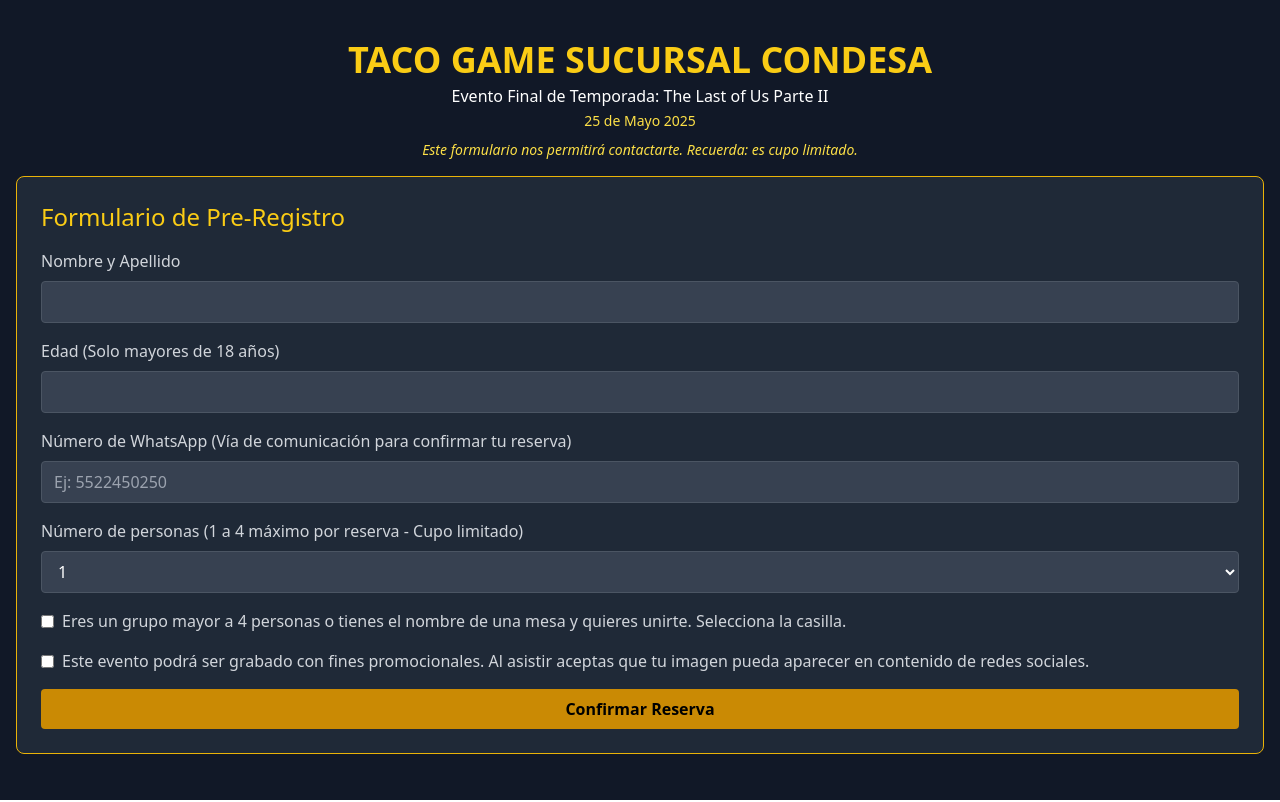
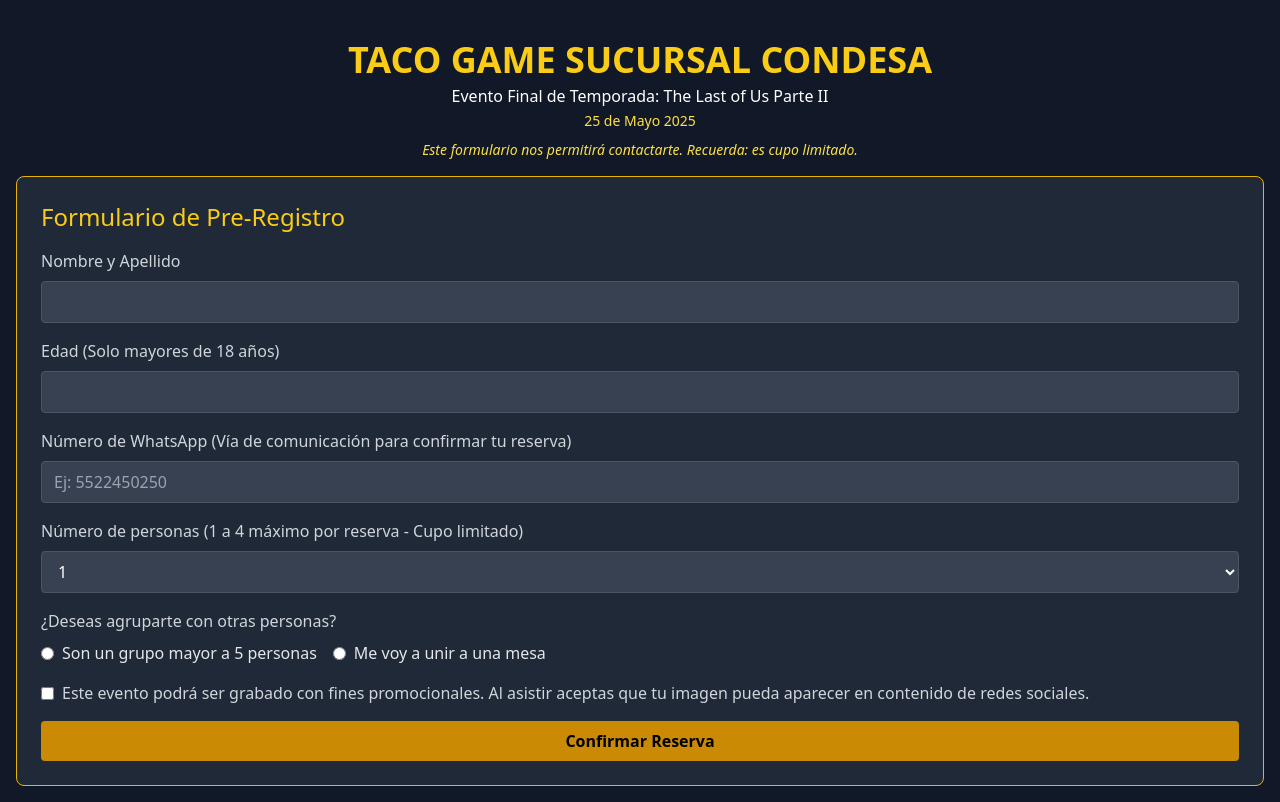
Before and after one commit to EpicFandom/reservas-taco-game, a React (Create React App) app: page / in a window 1280 px wide. Built offline with nearby package versions, Linux system fonts and the light colour scheme.

Commit message:
Fix: validación exclusiva para nombre de mesa y mejora del mensaje de confirmación

```diff
--- a/src/components/ReservationForm.js
+++ b/src/components/ReservationForm.js
@@ -7,27 +7,18 @@
     age: '',
     whatsapp: '',
     people: 1,
-    tableName: '',
-    joinTableName: '',
+    mesaOption: '',
+    nombreMesaCrear: '',
+    nombreMesaUnirse: '',
     acceptRecording: false,
   });
 
-  const [showGroupOptions, setShowGroupOptions] = useState(false);
-
   const handleChange = (e) => {
     const { name, value, type, checked } = e.target;
-
-    // Lógica para asegurar que solo un campo de grupo esté activo
-    if (name === 'tableName' && value !== '') {
-      setFormData((prev) => ({ ...prev, [name]: value, joinTableName: '' }));
-    } else if (name === 'joinTableName' && value !== '') {
-      setFormData((prev) => ({ ...prev, [name]: value, tableName: '' }));
-    } else {
     setFormData((prev) => ({
       ...prev,
       [name]: type === 'checkbox' ? checked : value,
     }));
-    }
   };
 
   const validarNombre = (nombre) => {
@@ -35,15 +26,13 @@
     return partes.length >= 2 && partes.every(p => p.length >= 3);
   };
 
-  const validarWhatsapp = (num) => {
-    return /^\d{10}$/.test(num);
-  };
+  const validarWhatsapp = (num) => /^\d{10}$/.test(num);
 
   const handleSubmit = async (e) => {
     e.preventDefault();
 
     if (!validarNombre(formData.name)) {
-      Swal.fire({
+      return Swal.fire({
         icon: 'error',
         title: 'Nombre inválido',
         text: 'Ingresa al menos nombre y apellido (mínimo 3 letras cada uno).',
@@ -51,11 +40,10 @@
         color: '#fff',
         confirmButtonColor: '#facc15',
       });
-      return;
     }
 
     if (!validarWhatsapp(formData.whatsapp)) {
-      Swal.fire({
+      return Swal.fire({
         icon: 'error',
         title: 'Número inválido',
         text: 'El número de WhatsApp debe tener exactamente 10 dígitos.',
@@ -63,26 +51,40 @@
         color: '#fff',
         confirmButtonColor: '#facc15',
       });
-      return;
     }
 
-    if (formData.tableName && formData.joinTableName) {
-      Swal.fire({
+    if (formData.mesaOption === 'crear' && !formData.nombreMesaCrear.trim()) {
+      return Swal.fire({
         icon: 'error',
-        title: 'Solo uno de los campos de grupo puede ser llenado',
-        text: 'Elige entre crear un nombre de mesa o unirte a una existente.',
+        title: 'Nombre de mesa requerido',
+        text: 'Por favor, escribe un nombre de mesa para compartir.',
         background: '#1f2937',
         color: '#fff',
         confirmButtonColor: '#facc15',
       });
-      return;
     }
 
-    const finalGroup = formData.tableName || formData.joinTableName || null;
+    if (formData.mesaOption === 'unirse' && !formData.nombreMesaUnirse.trim()) {
+      return Swal.fire({
+        icon: 'error',
+        title: 'Nombre de mesa requerido',
+        text: 'Por favor, escribe el nombre de la mesa que te compartieron.',
+        background: '#1f2937',
+        color: '#fff',
+        confirmButtonColor: '#facc15',
+      });
+    }
+
+    const groupName =
+      formData.mesaOption === 'crear'
+        ? formData.nombreMesaCrear.trim()
+        : formData.mesaOption === 'unirse'
+        ? formData.nombreMesaUnirse.trim()
+        : '';
 
     const payload = {
       ...formData,
-      groupName: finalGroup,
+      groupName,
       date: new Date().toISOString(),
       eventDate: '2025-05-25',
     };
@@ -91,21 +93,23 @@
       await fetch("https://script.google.com/macros/s/AKfycbzWtF29EQqUaSo3WET9SNX_eXv2-QLw2uKq-Ew8P-ABvhv3kruApR8K7wsTtCurKtvnQA/exec", {
         method: "POST",
         mode: "no-cors",
-        headers: { "Content-Type": "application/json" },
+        headers: {
+          "Content-Type": "application/json",
+        },
         body: JSON.stringify(payload),
       });
-
-      const groupMessage = finalGroup
-        ? `<p style="margin-bottom: 10px;">Comparte el nombre de tu mesa con tu grupo. Esto nos ayudará a ubicarlos juntos o lo más cerca posible: <strong>${finalGroup}</strong></p>`
-        : '';
 
       Swal.fire({
         title: '<strong>¡Gracias por registrarte!</strong>',
         html: `
-          ${groupMessage}
-          <p style="margin-bottom: 10px;"><strong>Te contactaremos por WhatsApp si tu lugar es confirmado.</strong></p>
-          <p style="margin-bottom: 10px;"><strong>Recuerda:</strong> el evento tiene una cuota de <strong>$50 por persona</strong>, que incluye una bebida.</p>
-          <p style="margin-bottom: 0;"><em>Este mensaje no confirma tu reserva aún.</em></p>
+          ${
+            formData.mesaOption === 'crear'
+              ? `<p><strong>Comparte el nombre de tu mesa con tus amigos:</strong><br><strong>${formData.nombreMesaCrear}</strong></p>`
+              : ''
+          }
+          <p><strong>Te contactaremos por WhatsApp si tu lugar es confirmado.</strong></p>
+          <p><strong>Recuerda:</strong> el evento tiene una cuota de <strong>$50 por persona</strong>, que incluye una bebida.</p>
+          <p><em>Este mensaje no confirma tu reserva aún.</em></p>
         `,
         background: '#111827',
         color: '#fff',
@@ -118,11 +122,11 @@
         age: '',
         whatsapp: '',
         people: 1,
-        tableName: '',
-        joinTableName: '',
+        mesaOption: '',
+        nombreMesaCrear: '',
+        nombreMesaUnirse: '',
         acceptRecording: false,
       });
-      setShowGroupOptions(false);
     } catch (error) {
       alert("Ocurrió un error al guardar la reserva. Intenta más tarde.");
       console.error(error);
@@ -147,22 +151,50 @@
 
         <div className="mb-4">
           <label className="block text-gray-300 mb-2">Nombre y Apellido</label>
-          <input type="text" name="name" value={formData.name} onChange={handleChange} required className="w-full px-3 py-2 bg-gray-700 border border-gray-600 rounded text-white" />
+          <input
+            type="text"
+            name="name"
+            value={formData.name}
+            onChange={handleChange}
+            required
+            className="w-full px-3 py-2 bg-gray-700 border border-gray-600 rounded text-white"
+          />
         </div>
 
         <div className="mb-4">
           <label className="block text-gray-300 mb-2">Edad (Solo mayores de 18 años)</label>
-          <input type="number" name="age" value={formData.age} onChange={handleChange} required min="18" className="w-full px-3 py-2 bg-gray-700 border border-gray-600 rounded text-white" />
+          <input
+            type="number"
+            name="age"
+            value={formData.age}
+            onChange={handleChange}
+            required
+            min="18"
+            className="w-full px-3 py-2 bg-gray-700 border border-gray-600 rounded text-white"
+          />
         </div>
 
         <div className="mb-4">
           <label className="block text-gray-300 mb-2">Número de WhatsApp (Vía de comunicación para confirmar tu reserva)</label>
-          <input type="tel" name="whatsapp" value={formData.whatsapp} onChange={handleChange} required placeholder="Ej: 5522450250" className="w-full px-3 py-2 bg-gray-700 border border-gray-600 rounded text-white" />
+          <input
+            type="tel"
+            name="whatsapp"
+            value={formData.whatsapp}
+            onChange={handleChange}
+            required
+            placeholder="Ej: 5522450250"
+            className="w-full px-3 py-2 bg-gray-700 border border-gray-600 rounded text-white"
+          />
         </div>
 
         <div className="mb-4">
           <label className="block text-gray-300 mb-2">Número de personas (1 a 4 máximo por reserva - Cupo limitado)</label>
-          <select name="people" value={formData.people} onChange={handleChange} className="w-full px-3 py-2 bg-gray-700 border border-gray-600 rounded text-white">
+          <select
+            name="people"
+            value={formData.people}
+            onChange={handleChange}
+            className="w-full px-3 py-2 bg-gray-700 border border-gray-600 rounded text-white"
+          >
             <option value="1">1</option>
             <option value="2">2</option>
             <option value="3">3</option>
@@ -171,34 +203,75 @@
         </div>
 
         <div className="mb-4">
-          <label className="flex items-center text-gray-300">
-            <input type="checkbox" className="mr-2" checked={showGroupOptions} onChange={() => setShowGroupOptions(!showGroupOptions)} />
-            Eres un grupo mayor a 4 personas o tienes el nombre de una mesa y quieres unirte. Selecciona la casilla.
+          <label className="block text-gray-300 mb-2">¿Deseas agruparte con otras personas?</label>
+
+          <div className="flex gap-4 mb-2">
+            <label className="flex items-center text-gray-200">
+              <input
+                type="radio"
+                name="mesaOption"
+                value="crear"
+                checked={formData.mesaOption === 'crear'}
+                onChange={handleChange}
+                className="mr-2"
+              />
+              Son un grupo mayor a 5 personas
+            </label>
+
+            <label className="flex items-center text-gray-200">
+              <input
+                type="radio"
+                name="mesaOption"
+                value="unirse"
+                checked={formData.mesaOption === 'unirse'}
+                onChange={handleChange}
+                className="mr-2"
+              />
+              Me voy a unir a una mesa
             </label>
           </div>
 
-        {showGroupOptions && (
-          <>
-            <div className="mb-4">
-              <label className="block text-gray-300 mb-2">Crear nombre de mesa (para compartirlo con tus acompañantes)</label>
-              <input type="text" name="tableName" value={formData.tableName} onChange={handleChange} placeholder="Ej: Mesa BonviBand" className="w-full px-3 py-2 bg-gray-700 border border-gray-600 rounded text-white" />
+          {formData.mesaOption === 'crear' && (
+            <input
+              type="text"
+              name="nombreMesaCrear"
+              value={formData.nombreMesaCrear}
+              onChange={handleChange}
+              placeholder="Ej: MesaBonviBand"
+              className="w-full px-3 py-2 bg-gray-700 border border-gray-600 rounded text-white"
+            />
+          )}
+
+          {formData.mesaOption === 'unirse' && (
+            <input
+              type="text"
+              name="nombreMesaUnirse"
+              value={formData.nombreMesaUnirse}
+              onChange={handleChange}
+              placeholder="Ej: MesaBonviBand"
+              className="w-full px-3 py-2 bg-gray-700 border border-gray-600 rounded text-white"
+            />
+          )}
         </div>
 
         <div className="mb-4">
-              <label className="block text-gray-300 mb-2">Unirte a una mesa existente (escribe el nombre que te compartieron)</label>
-              <input type="text" name="joinTableName" value={formData.joinTableName} onChange={handleChange} placeholder="Ej: Mesa BonviBand" className="w-full px-3 py-2 bg-gray-700 border border-gray-600 rounded text-white" />
-            </div>
-          </>
-        )}
-
-        <div className="mb-4">
           <label className="flex items-center text-gray-300">
-            <input type="checkbox" name="acceptRecording" checked={formData.acceptRecording} onChange={handleChange} required className="mr-2" />
+            <input
+              type="checkbox"
+              name="acceptRecording"
+              checked={formData.acceptRecording}
+              onChange={handleChange}
+              required
+              className="mr-2"
+            />
             Este evento podrá ser grabado con fines promocionales. Al asistir aceptas que tu imagen pueda aparecer en contenido de redes sociales.
           </label>
         </div>
 
-        <button type="submit" className="w-full bg-yellow-600 hover:bg-yellow-700 text-black font-bold py-2 px-4 rounded transition-colors">
+        <button
+          type="submit"
+          className="w-full bg-yellow-600 hover:bg-yellow-700 text-black font-bold py-2 px-4 rounded transition-colors"
+        >
           Confirmar Reserva
         </button>
       </form>
```
Lines whose indentation alone changed are shown as unchanged.
